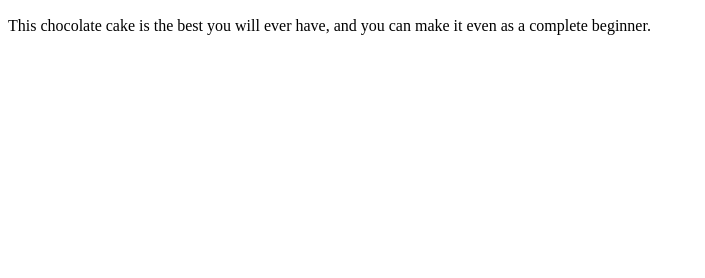
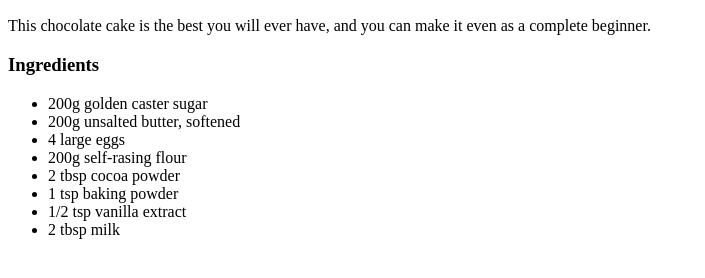
Before and after one commit to speace0/odin-recipes, a plain HTML site: page recipes/chocolate-cake.html in a window 1280 px wide. Shown: the part 418-696 px from the top of the page, without its empty margins (0-705 px from the left). Drawn offline with Linux system fonts and the light colour scheme.

Commit message:
Add ingredient list

```diff
--- a/recipes/chocolate-cake.html
+++ b/recipes/chocolate-cake.html
@@ -9,5 +9,16 @@
         <img src="../img/chocolate-cake.jpg" alt="2 slices of chocolate cake" width="30%">
         <h2>The best chocolate cake you will ever make</h2>
         <p>This chocolate cake is the best you will ever have, and you can make it even as a complete beginner.</p>
+        <h3>Ingredients</h3>
+            <ul>
+                <li>200g golden caster sugar</li>
+                <li>200g unsalted butter, softened</li>
+                <li>4 large eggs</li>
+                <li>200g self-rasing flour</li>
+                <li>2 tbsp cocoa powder</li>
+                <li>1 tsp baking powder</li>
+                <li>1/2 tsp vanilla extract</li>
+                <li>2 tbsp milk</li>
+            </ul>
     </body>
 </html>
```
